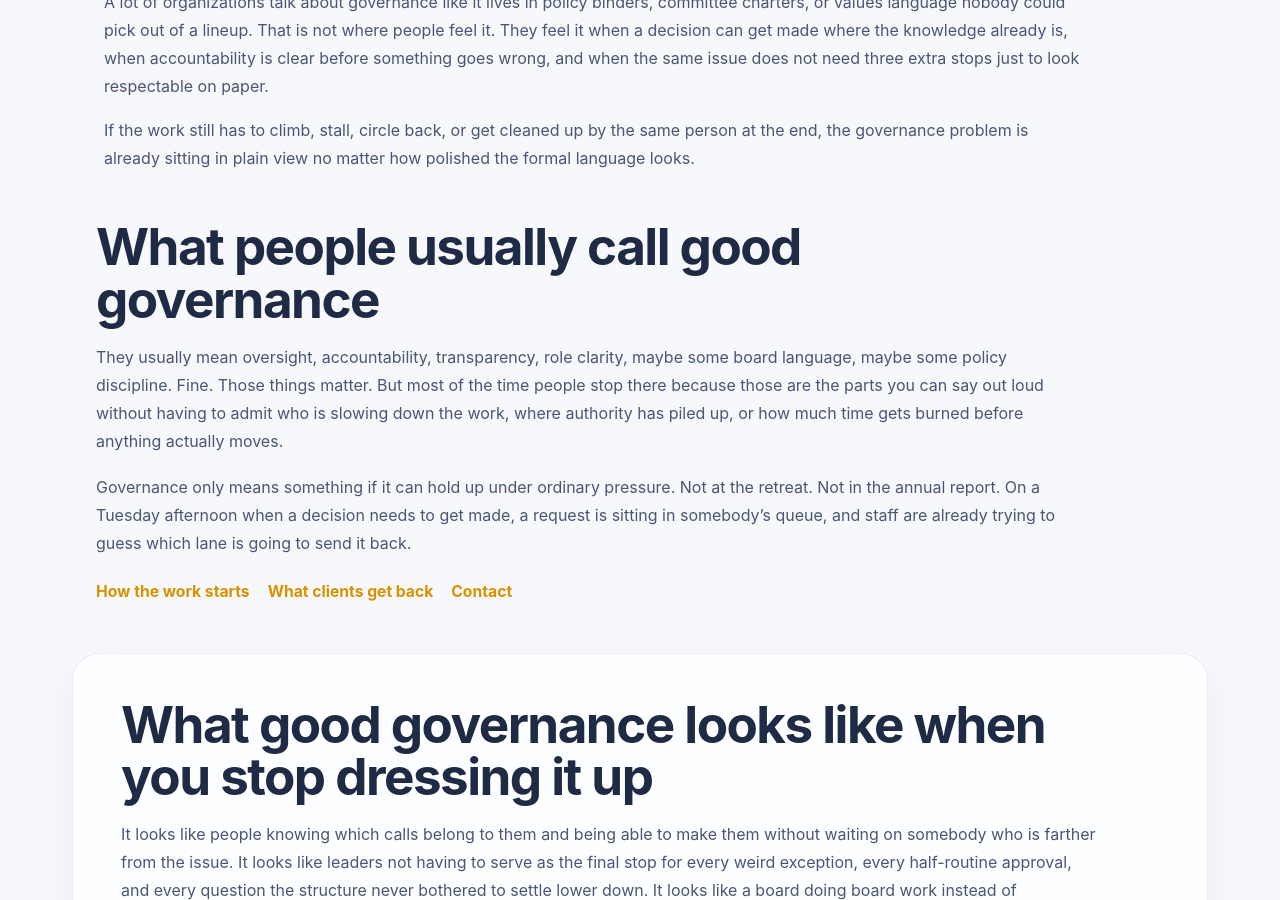
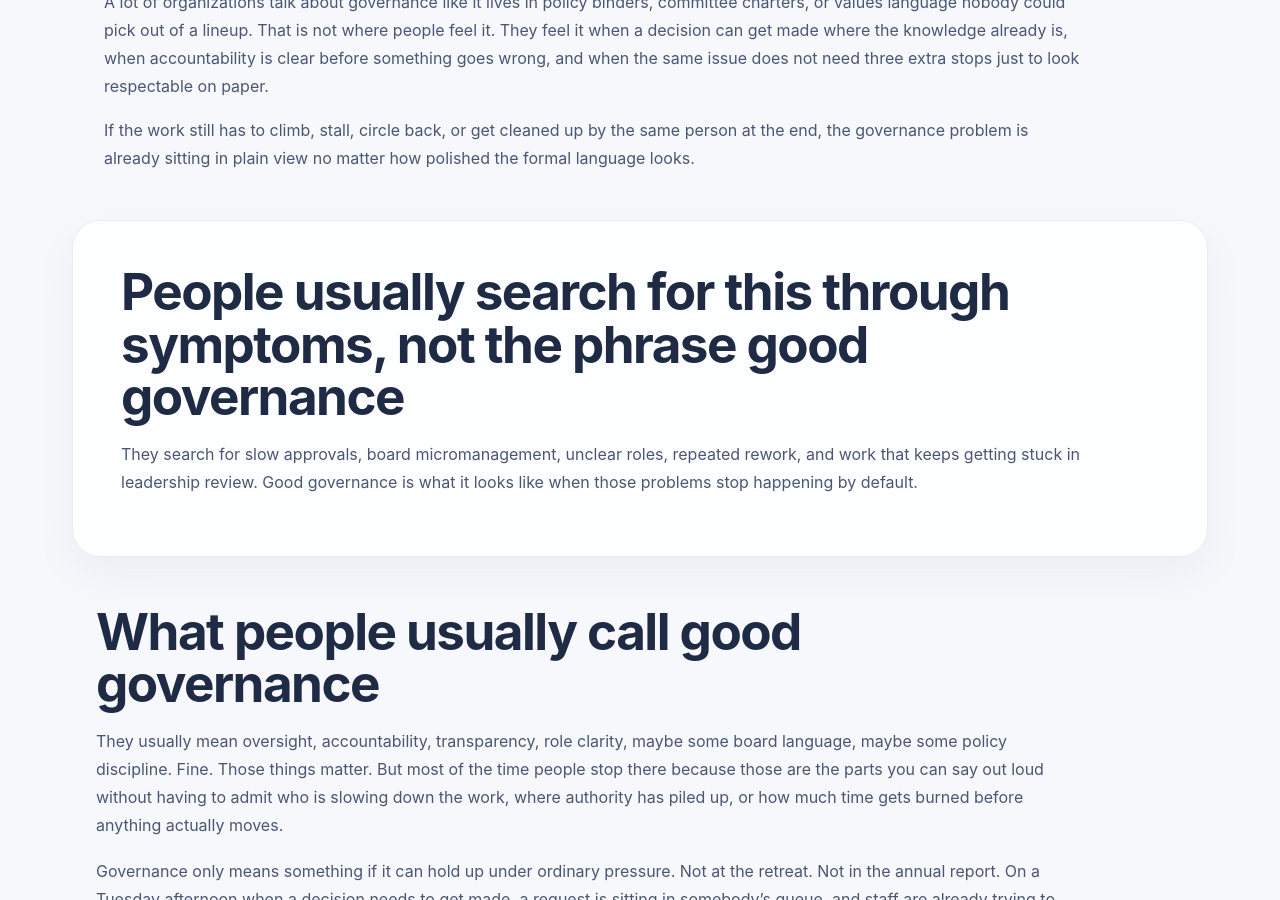
Before and after one commit to efost7873/integratedvaluearchitecture.com, a Jekyll site: the page built from good-governance.html, in a window 1280 px wide and 900 px high, scrolled down 399 px. Built offline with Jekyll 4.4.1, drawn with Linux system fonts in a browser that asks for light colours.

Commit message:
Update good-governance.html

```diff
--- a/good-governance.html
+++ b/good-governance.html
@@ -1,7 +1,7 @@
 ---
 layout: default
-title: Good Governance Means Work Can Move Without Constant Escalation | Integrated Value Architecture
-description: Good governance is not about nicer language or cleaner policies. It shows up when decisions sit in the right place, work can move without constant escalation, and accountability is visible in how the organization actually runs.
+title: Good Governance Means Work Can Move Without Constant Escalation | IVA
+description: Good governance is visible when decisions sit in the right place, work does not keep climbing for permission, and teams are not stuck cleaning up preventable approval loops.
 permalink: /good-governance/
 schema_type: WebPage
 ---
@@ -18,6 +18,17 @@ schema_type: WebPage
     </p>
   </div>
 </section>
+
+<section class="section alt">
+  <div class="container narrow">
+    <h2>People usually search for this through symptoms, not the phrase good governance</h2>
+    <p>
+      They search for slow approvals, board micromanagement, unclear roles, repeated rework, and work that keeps getting stuck in leadership review. Good governance is what it looks like when those problems stop happening by default.
+    </p>
+  </div>
+</section>
+
+
 
 <section class="section">
   <div class="container narrow">
```
